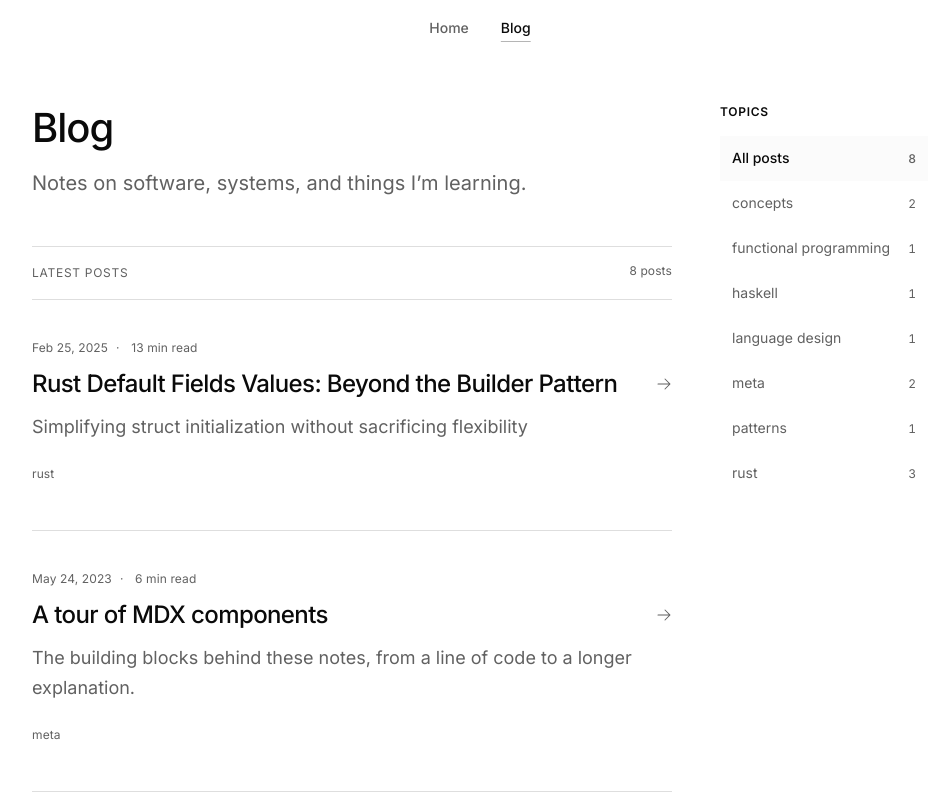
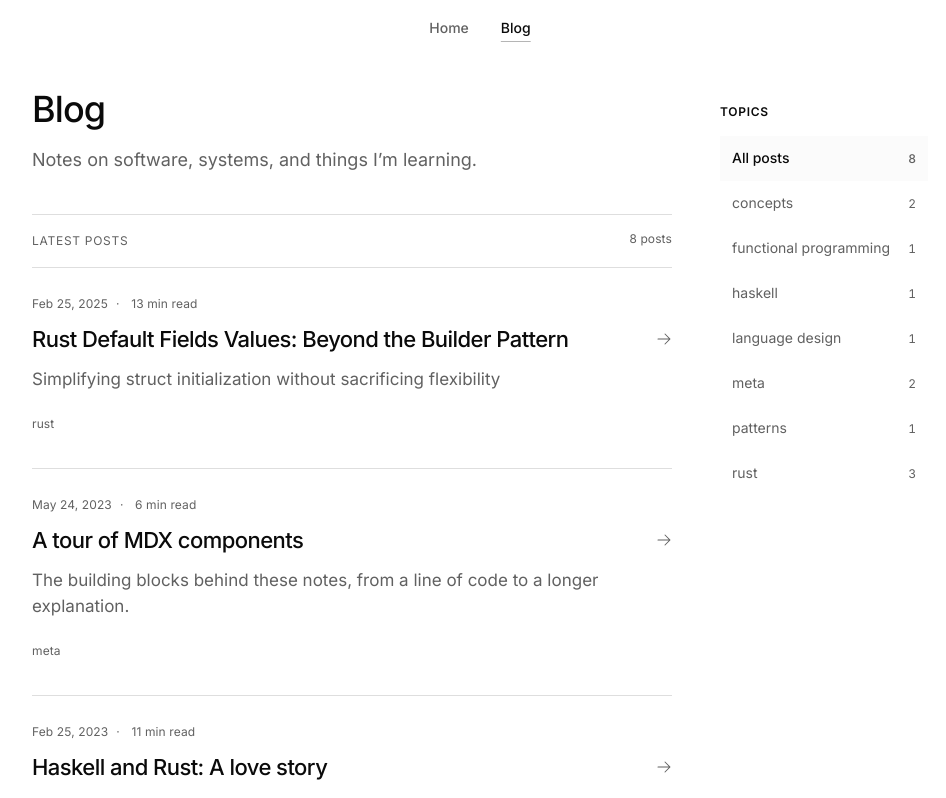
Before and after one commit to suneettipirneni/site, a Next.js app: page /blog in a window 1280 px wide. Shown: the top 798 px of the page, without its empty margins (160-1106 px from the left). Built offline with nearby package versions, Linux system fonts and the light colour scheme.

Commit message:
Tighten blog typography and vertical rhythm across viewports

```diff
--- a/app/globals.css
+++ b/app/globals.css
@@ -529,24 +529,24 @@ body:has(.site-post-grid, .blog-index)::after {
 		--reading-gutter: 1.25rem;
 		--reading-inset: 1rem;
 		--reading-radius: 0.25rem;
-		--reading-flow: var(--space-6);
-		--reading-block: var(--space-8);
-		--reading-section: var(--space-12);
+		--reading-flow: var(--space-5);
+		--reading-block: var(--space-7);
+		--reading-section: var(--space-10);
 		--reading-heading-gap: var(--space-3);
 		--reading-rule: hsl(var(--border));
 		--reading-surface: hsl(var(--muted) / 0.45);
-		--reading-title-size: 2rem;
-		--reading-title-leading: 2.375rem;
-		--reading-section-size: 1.5rem;
-		--reading-section-leading: 2rem;
-		--reading-subheading-size: 1.25rem;
-		--reading-subheading-leading: 1.75rem;
-		--reading-deck-size: 1.125rem;
-		--reading-deck-leading: 1.75rem;
-		--reading-body-size: 1.0625rem;
-		--reading-body-leading: 1.75rem;
-		--reading-card-size: 1.375rem;
-		--reading-card-leading: 1.875rem;
+		--reading-title-size: 1.875rem;
+		--reading-title-leading: 2.25rem;
+		--reading-section-size: 1.375rem;
+		--reading-section-leading: 1.875rem;
+		--reading-subheading-size: 1.125rem;
+		--reading-subheading-leading: 1.625rem;
+		--reading-deck-size: 1.0625rem;
+		--reading-deck-leading: 1.625rem;
+		--reading-body-size: 1rem;
+		--reading-body-leading: 1.5rem;
+		--reading-card-size: 1.25rem;
+		--reading-card-leading: 1.75rem;
 		--reading-heading-weight: 500;
 		--reading-heading-tracking: -0.025em;
 		--reading-caption-size: 0.8125rem;
@@ -850,29 +850,68 @@ body:has(.site-post-grid, .blog-index)::after {
 		display: block;
 		max-width: calc(var(--reading-measure) + 2 * var(--reading-gutter));
 	}
+	@media (width < 640px) {
+		.site-post-grid,
+		.blog-index,
+		.typeset {
+			--reading-flow: var(--space-4);
+			--reading-block: var(--space-6);
+			--reading-section: var(--space-8);
+		}
+		.site-post-grid,
+		.blog-index {
+			padding-block: 1rem 3rem;
+		}
+		.post-title {
+			margin-top: 0.5rem;
+		}
+		.post-description {
+			margin-top: 0.75rem;
+		}
+		.post-header {
+			margin-bottom: var(--reading-block);
+		}
+		.post-hero {
+			margin-top: 1rem;
+		}
+		.post-outline-mobile > summary,
+		.blog-topics-mobile > summary,
+		.blog-list-heading {
+			padding-block: 0.75rem;
+		}
+		.blog-topics-mobile {
+			margin-bottom: 1rem;
+		}
+		.blog-post-card {
+			padding-block: var(--space-5);
+		}
+		.blog-post-card .post-card-tags {
+			margin-top: 0.5rem;
+		}
+	}
 	@media (min-width: 640px) {
 		.site-post-grid,
 		.blog-index,
 		.typeset {
 			--reading-gutter: 2rem;
 			--reading-inset: 1.5rem;
-			--reading-title-size: 2.5rem;
-			--reading-title-leading: 3rem;
-			--reading-section-size: 1.75rem;
-			--reading-section-leading: 2.25rem;
-			--reading-subheading-size: 1.375rem;
-			--reading-subheading-leading: 1.875rem;
-			--reading-card-size: 1.5rem;
-			--reading-card-leading: 2rem;
-			--reading-body-size: 1.125rem;
-			--reading-body-leading: 1.875rem;
-			--reading-deck-size: 1.25rem;
-			--reading-deck-leading: 1.875rem;
+			--reading-title-size: 2.25rem;
+			--reading-title-leading: 2.625rem;
+			--reading-section-size: 1.5rem;
+			--reading-section-leading: 2rem;
+			--reading-subheading-size: 1.25rem;
+			--reading-subheading-leading: 1.75rem;
+			--reading-card-size: 1.375rem;
+			--reading-card-leading: 1.875rem;
+			--reading-body-size: 1.0625rem;
+			--reading-body-leading: 1.625rem;
+			--reading-deck-size: 1.125rem;
+			--reading-deck-leading: 1.75rem;
 		}
 		.site-post-grid,
 		.blog-index {
-			padding-top: 3rem;
-			padding-bottom: 6rem;
+			padding-top: 2rem;
+			padding-bottom: 4rem;
 		}
 		.post-hero {
 			aspect-ratio: 2.4 / 1;
@@ -881,7 +920,7 @@ body:has(.site-post-grid, .blog-index)::after {
 			padding-bottom: var(--reading-section);
 		}
 		.blog-post-card {
-			padding-block: 2.5rem;
+			padding-block: var(--reading-block);
 		}
 	}
 	@media (min-width: 1200px) {
```
